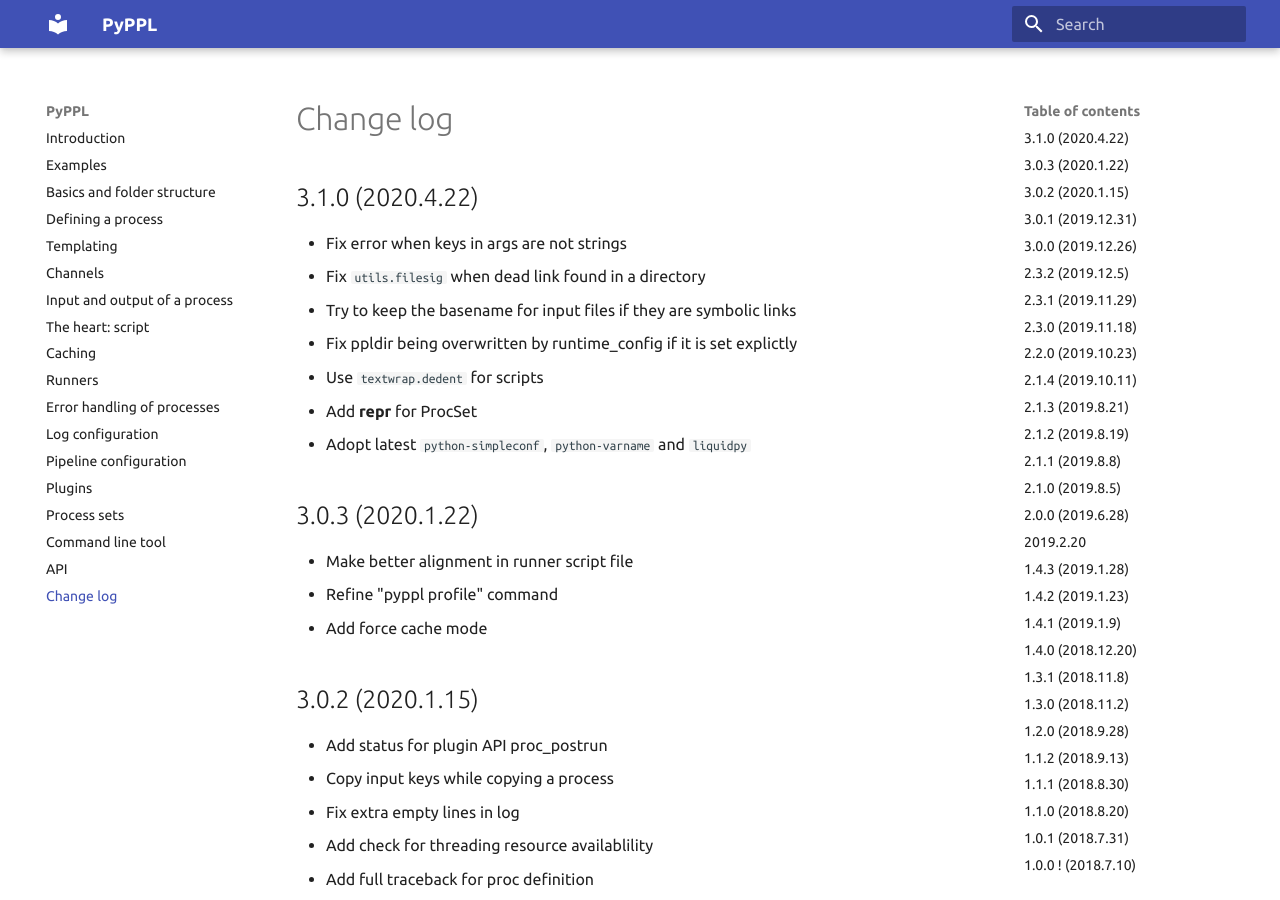
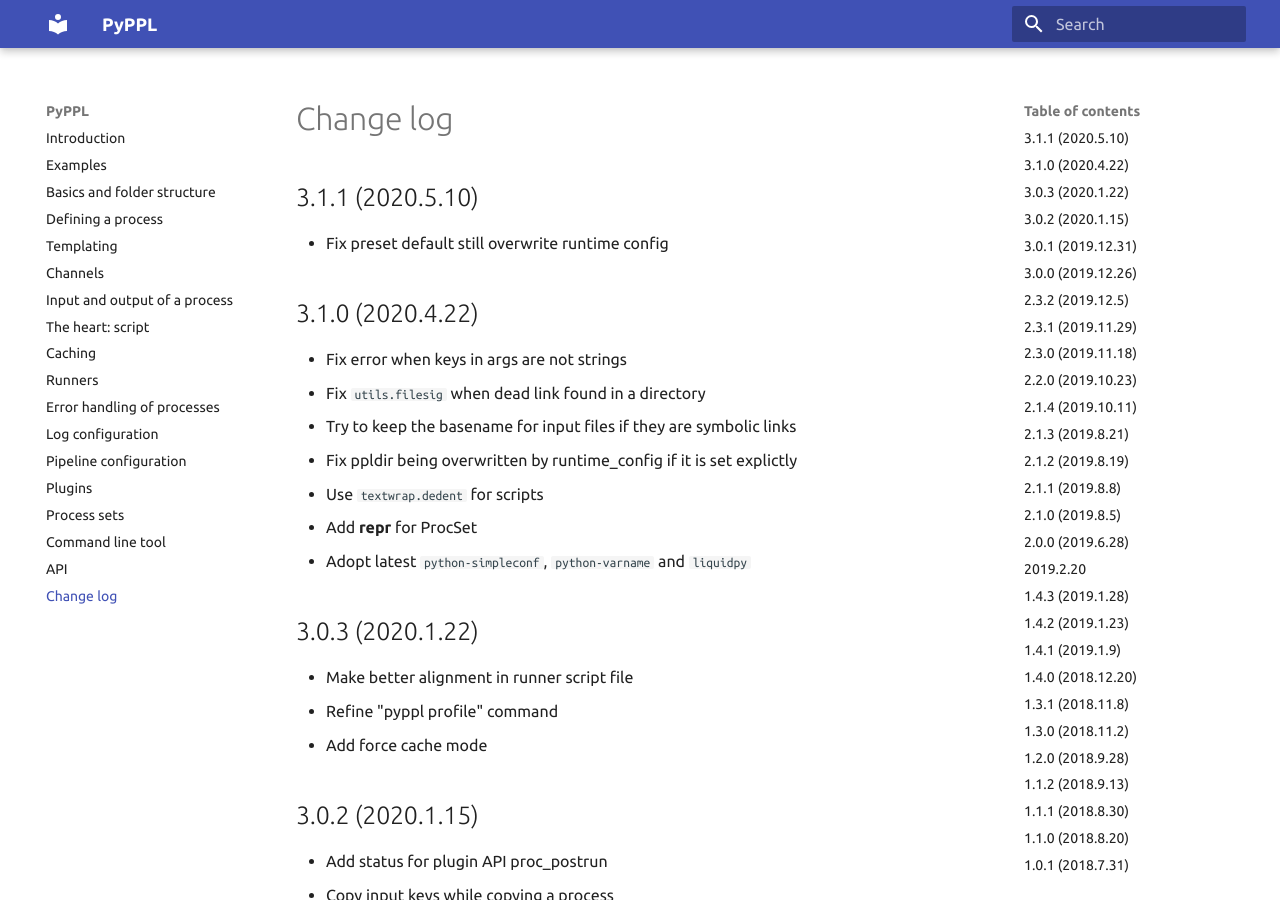
Before and after one commit to pwwang/pipen, an MkDocs documentation site: the page built from docs/CHANGELOG.md, in a window 1280 px wide and 900 px high. Built offline with MkDocs 1.6.1 and Material for MkDocs 9.7.7, drawn with Linux system fonts in a browser that asks for light colours.

Commit message:
Update Changelog

```diff
--- a/docs/CHANGELOG.md
+++ b/docs/CHANGELOG.md
@@ -1,3 +1,6 @@
+# 3.1.1 (2020.5.10)
+- Fix preset default still overwrite runtime config
+
 # 3.1.0 (2020.4.22)
 - Fix error when keys in args are not strings
 - Fix `utils.filesig` when dead link found in a directory
```
Also changed, not shown: 1 other file.
